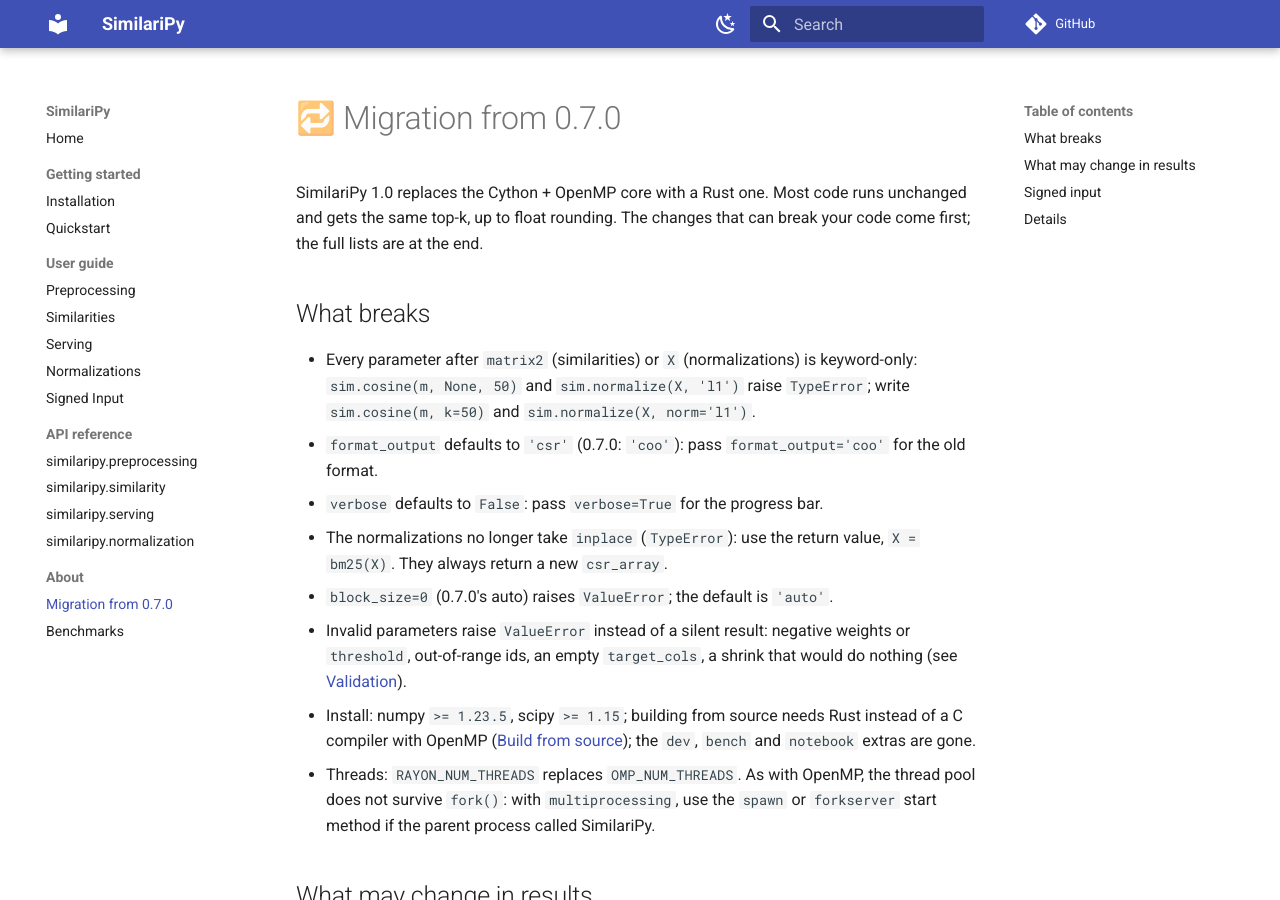
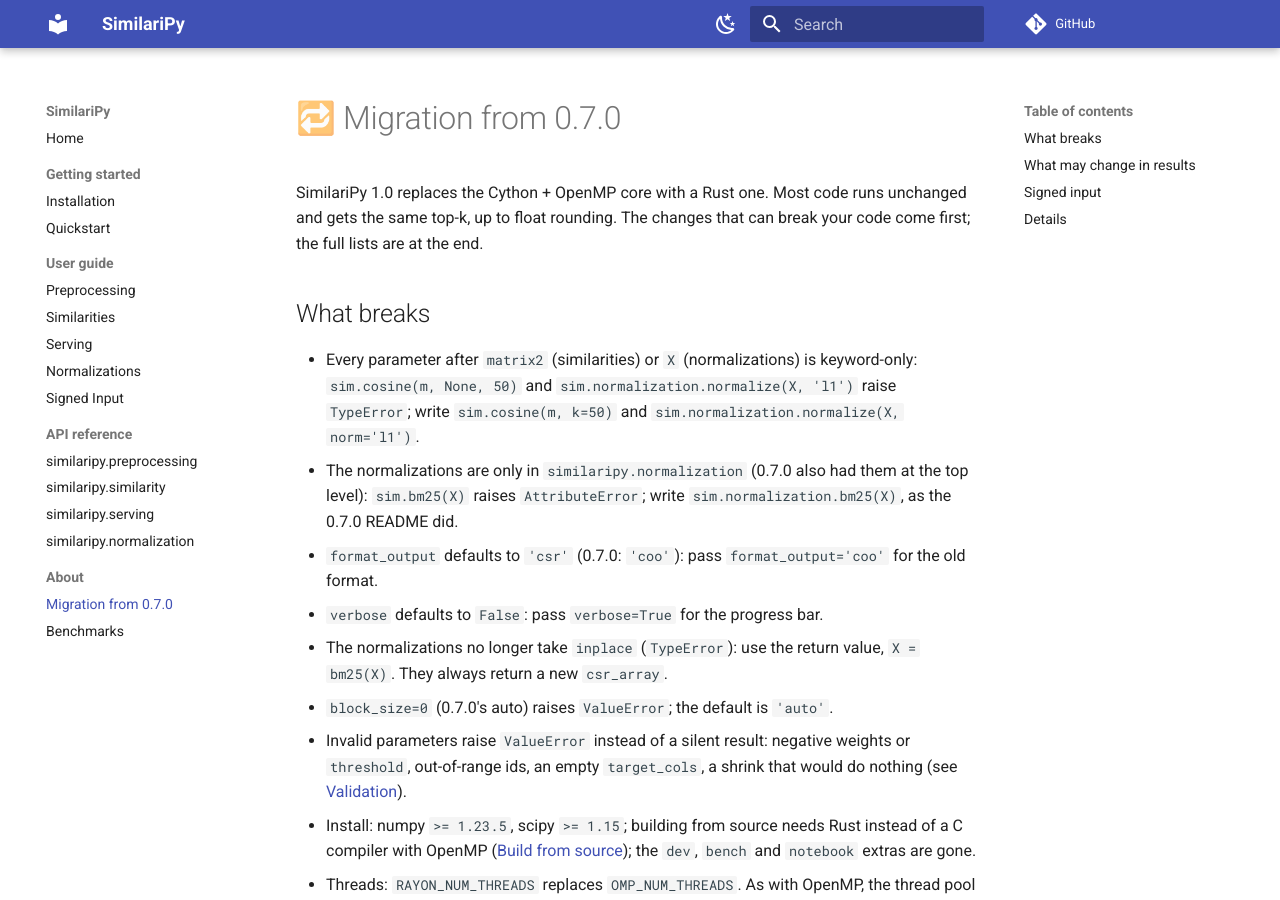
Before and after one commit to bogliosimone/similaripy, an MkDocs documentation site: the page built from docs/migration.md, in a window 1280 px wide and 900 px high. Built offline with MkDocs 1.6.1 and Material for MkDocs 9.7.7, drawn with Linux system fonts in a browser that asks for light colours; comment, search, counter and statistics services are not loaded.

Commit message:
API: normalizations only in similaripy.normalization, the top level keeps the similarities
- similaripy's top level: the 9 similarities (the 0.x API) + the
  submodules; bm25, bm25plus, normalize, tfidf, binarize only in
  similaripy.normalization, as serving and preprocessing have one path.
- sim.bm25 raises AttributeError naming the new path (module __getattr__,
  hidden from type checkers: with it ty resolves every name in the
  package, and the _core ignores turn into unused-ignore warnings).
- migration.md "What breaks"; call sites in README, guide, preprocessing
  and normalization pages, tests, parity_normalization (0.7.0 has the
  module too), notebook.

```diff
--- a/docs/migration.md
+++ b/docs/migration.md
@@ -7,8 +7,11 @@
 ## What breaks
 
 - Every parameter after `matrix2` (similarities) or `X` (normalizations) is
-  keyword-only: `sim.cosine(m, None, 50)` and `sim.normalize(X, 'l1')` raise
-  `TypeError`; write `sim.cosine(m, k=50)` and `sim.normalize(X, norm='l1')`.
+  keyword-only: `sim.cosine(m, None, 50)` and `sim.normalization.normalize(X, 'l1')` raise
+  `TypeError`; write `sim.cosine(m, k=50)` and `sim.normalization.normalize(X, norm='l1')`.
+- The normalizations are only in `similaripy.normalization` (0.7.0 also had
+  them at the top level): `sim.bm25(X)` raises `AttributeError`; write
+  `sim.normalization.bm25(X)`, as the 0.7.0 README did.
 - `format_output` defaults to `'csr'` (0.7.0: `'coo'`): pass
   `format_output='coo'` for the old format.
 - `verbose` defaults to `False`: pass `verbose=True` for the progress bar.
@@ -103,7 +106,7 @@
     - The normalizations return a `csr_array` also for `spmatrix` input (use
       `@` for products), with int32 indices (float32/float64 values kept) up
       to 2^31 - 1 entries, int64 past it, as the similarities.
-    - New: `similaripy.binarize(X)`, the `binary=True` of the similarities as a
+    - New: `similaripy.normalization.binarize(X)`, the `binary=True` of the similarities as a
       separate step.
     - New: `similaripy.serving.ItemKNN`, an online engine over a similarity
       matrix (save / load with mmap, include / exclude rules): see
```
Also changed, not shown: README.md (+1 -1 lines), docs/api/normalization.md (+1 -1 lines), docs/guide.md (+1 -1 lines), docs/normalization.md (+1 -1 lines), docs/preprocessing.md (+1 -1 lines), similaripy/__init__.py (+12 -8 lines), 5 other files.
